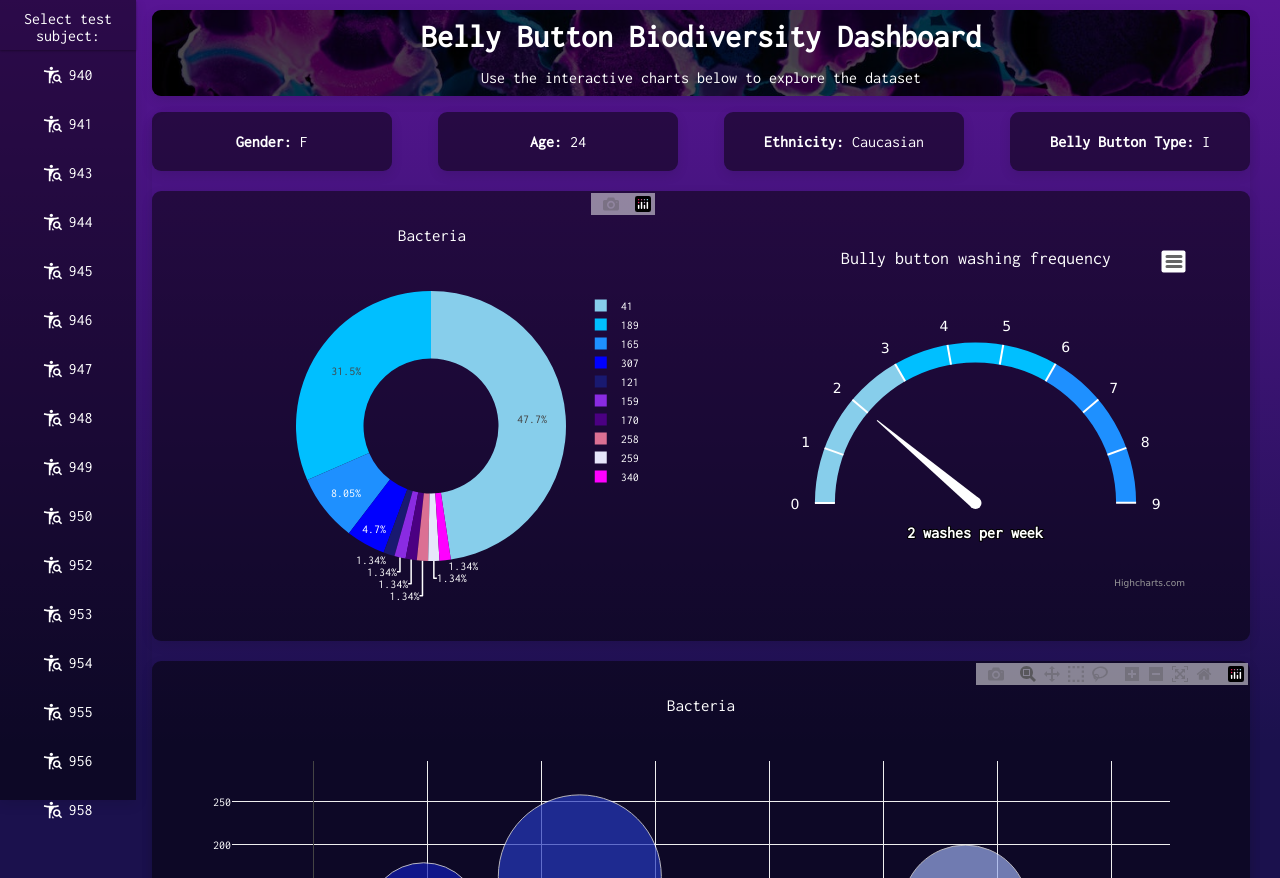
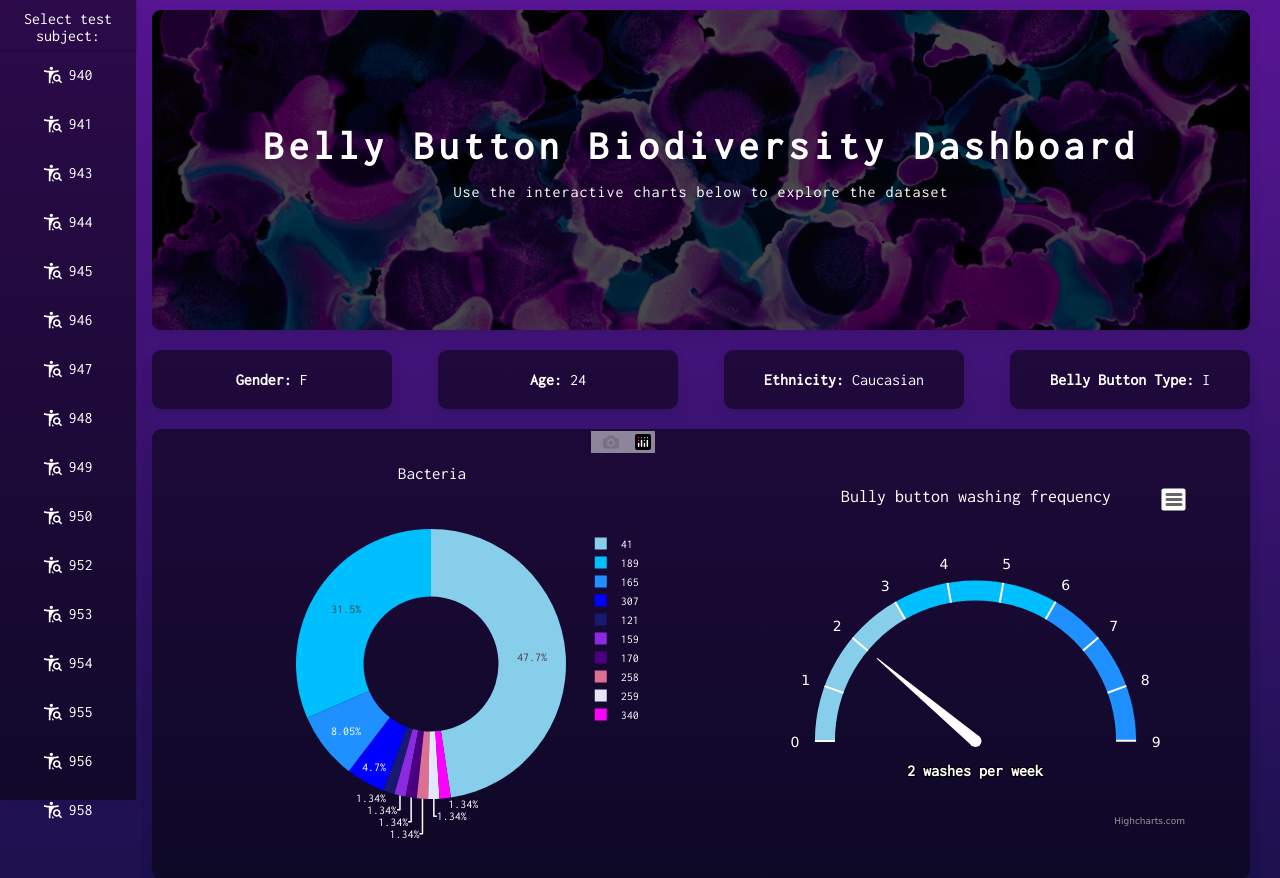
Before and after one commit to theodoremoreland/BellyButtonBiodiversity, a Flask app: page / in a window 1280 px wide. Shown: the top 878 px of the page. Run offline with Flask 3, Linux system fonts and the light colour scheme; data comes from the database, SQL or seed files in the repository; some libraries are stand-ins or nearby versions.

Commit message:
updated header styles

```diff
--- a/application/static/css/style.css
+++ b/application/static/css/style.css
@@ -60,6 +60,12 @@ main {
 
 header {
   position: relative;
+  display: flex;
+  flex-direction: column;
+  justify-content: center;
+  align-items: center;
+  margin-bottom: 20px;
+  height: 20rem;
   color: white;
   text-align: center;
   border-radius: 9px;
@@ -87,6 +93,8 @@ header > h1 {
   position: relative;
   margin: 0;
   padding-top: 10px;
+  font-size: 2.5rem;
+  letter-spacing: 5px;
 }
 
 header > p {
@@ -94,6 +102,7 @@ header > p {
   position: relative;
   margin: 1rem 0;
   padding-bottom: 10px;
+  letter-spacing: 1px;
 }
 
 ul {
```
